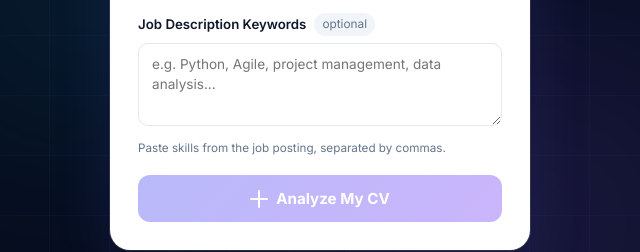
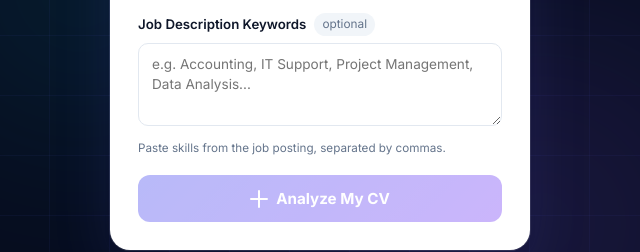
Before and after one commit to Ibk2222/cv-analyzers, a website: page public/index.html in a window 1280 px wide. Shown: the part 445-697 px from the top of the page, 611-1251 px from the left. Drawn offline with Linux system fonts and the light colour scheme.

Commit message:
Update keywords placeholder text
Co-Authored-By: Claude Sonnet 4.6 <noreply@anthropic.com>

```diff
--- a/public/index.html
+++ b/public/index.html
@@ -125,7 +125,7 @@
                 Job Description Keywords
                 <span class="optional-tag">optional</span>
               </label>
-              <textarea id="keywords" placeholder="e.g. Python, Agile, project management, data analysis..." rows="3"></textarea>
+              <textarea id="keywords" placeholder="e.g. Accounting, IT Support, Project Management, Data Analysis..." rows="3"></textarea>
               <p class="keywords-hint">Paste skills from the job posting, separated by commas.</p>
             </div>
 
```
